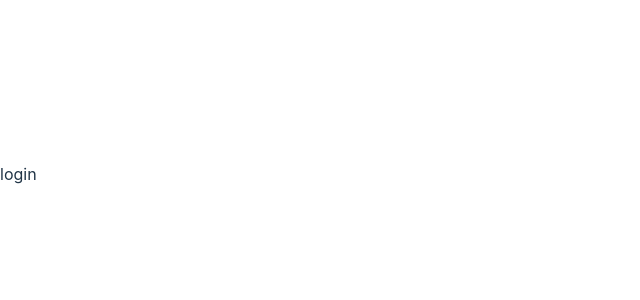
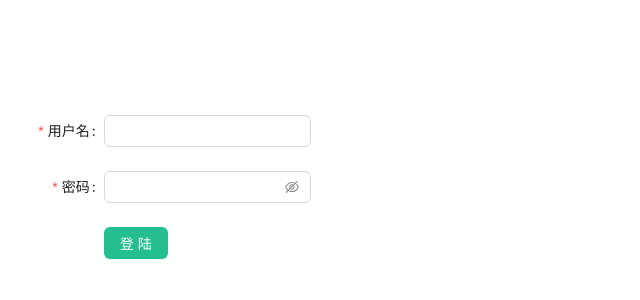
Before and after one commit to frontzhm/auth-system, a React (Vite) app: page /login in a window 1280 px wide. Shown: the part 226-526 px from the top of the page, without its empty margins (0-640 px from the left). Built offline with nearby package versions, Linux system fonts and the light colour scheme; the HTML template or start-up script is replaced by a standard one.

Commit message:
feat: login页面

```diff
--- a/src/views/Login/index.tsx
+++ b/src/views/Login/index.tsx
@@ -1,9 +1,46 @@
 import React from 'react'
+import type { FormProps } from 'antd'
+import { Button, Form, Input } from 'antd'
 
-type LoginProps = {}
-const Login: React.FC<LoginProps> = () => {
-  return <div>login</div>
+type FieldType = {
+  username?: string
+  password?: string
 }
 
-Login.displayName = 'Login'
+const onFinish: FormProps<FieldType>['onFinish'] = (values) => {
+  console.log('Success:', values)
+}
+
+const onFinishFailed: FormProps<FieldType>['onFinishFailed'] = (errorInfo) => {
+  console.log('Failed:', errorInfo)
+}
+
+const Login: React.FC = () => (
+  <Form
+    name='basic'
+    labelAlign='right'
+    labelCol={{ span: 8 }}
+    wrapperCol={{ span: 16 }}
+    style={{ maxWidth: 600, marginTop: 50 }}
+    initialValues={{ remember: true }}
+    onFinish={onFinish}
+    onFinishFailed={onFinishFailed}
+    autoComplete='off'
+  >
+    <Form.Item<FieldType> label='用户名' name='username' rules={[{ required: true, message: '请输入用户名!' }]}>
+      <Input />
+    </Form.Item>
+
+    <Form.Item<FieldType> label='密码' name='password' rules={[{ required: true, message: '请输入密码' }]}>
+      <Input.Password />
+    </Form.Item>
+
+    <Form.Item label={null}>
+      <Button type='primary' htmlType='submit'>
+        登陆
+      </Button>
+    </Form.Item>
+  </Form>
+)
+
 export default Login
```
